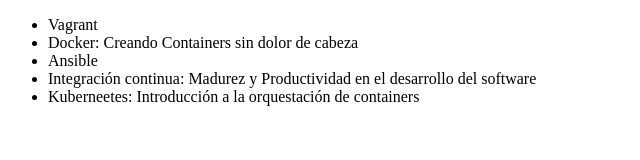
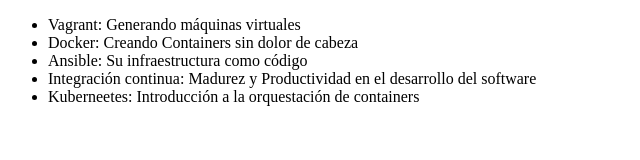
Before and after one commit to otanimex/Alura-git, a plain HTML site: page index.html in a window 1280 px wide. Shown: the whole page, without its empty margins (0-640 px from the left). Drawn offline with Linux system fonts and the light colour scheme.

Commit message:
Modificando nombres de cursos

```diff
--- a/index.html
+++ b/index.html
@@ -6,9 +6,9 @@
 </head>
 <body>
      <ul>
-         <li> Vagrant </li>
+         <li> Vagrant: Generando máquinas virtuales </li>
          <li> Docker: Creando Containers sin dolor de cabeza</li>
-         <li> Ansible </li>
+         <li> Ansible: Su infraestructura como código</li>
          <li> Integración continua: Madurez y Productividad en el desarrollo del software</li>
          <li>Kuberneetes: Introducción a la orquestación de containers</li>
      </ul>
```
